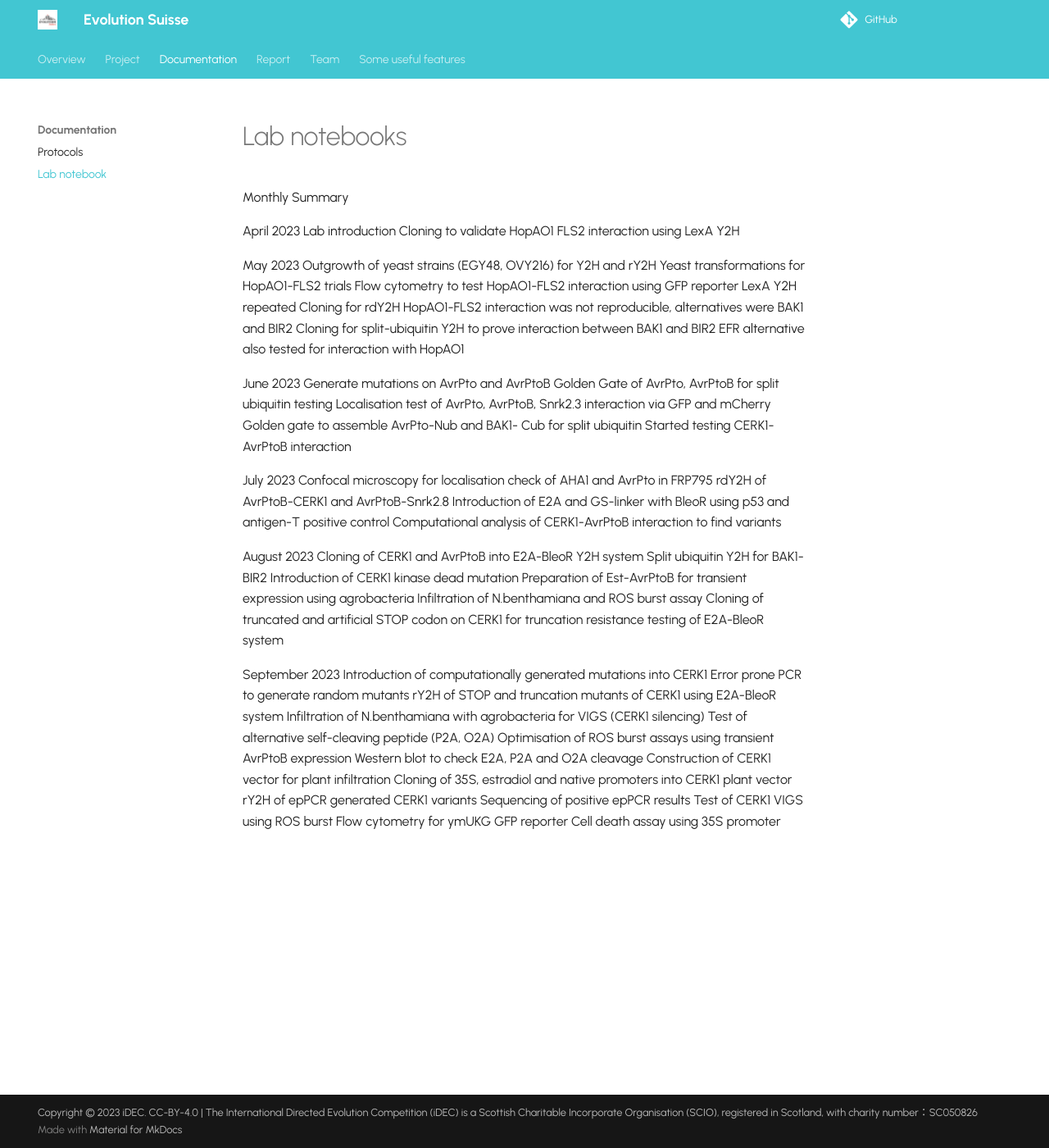
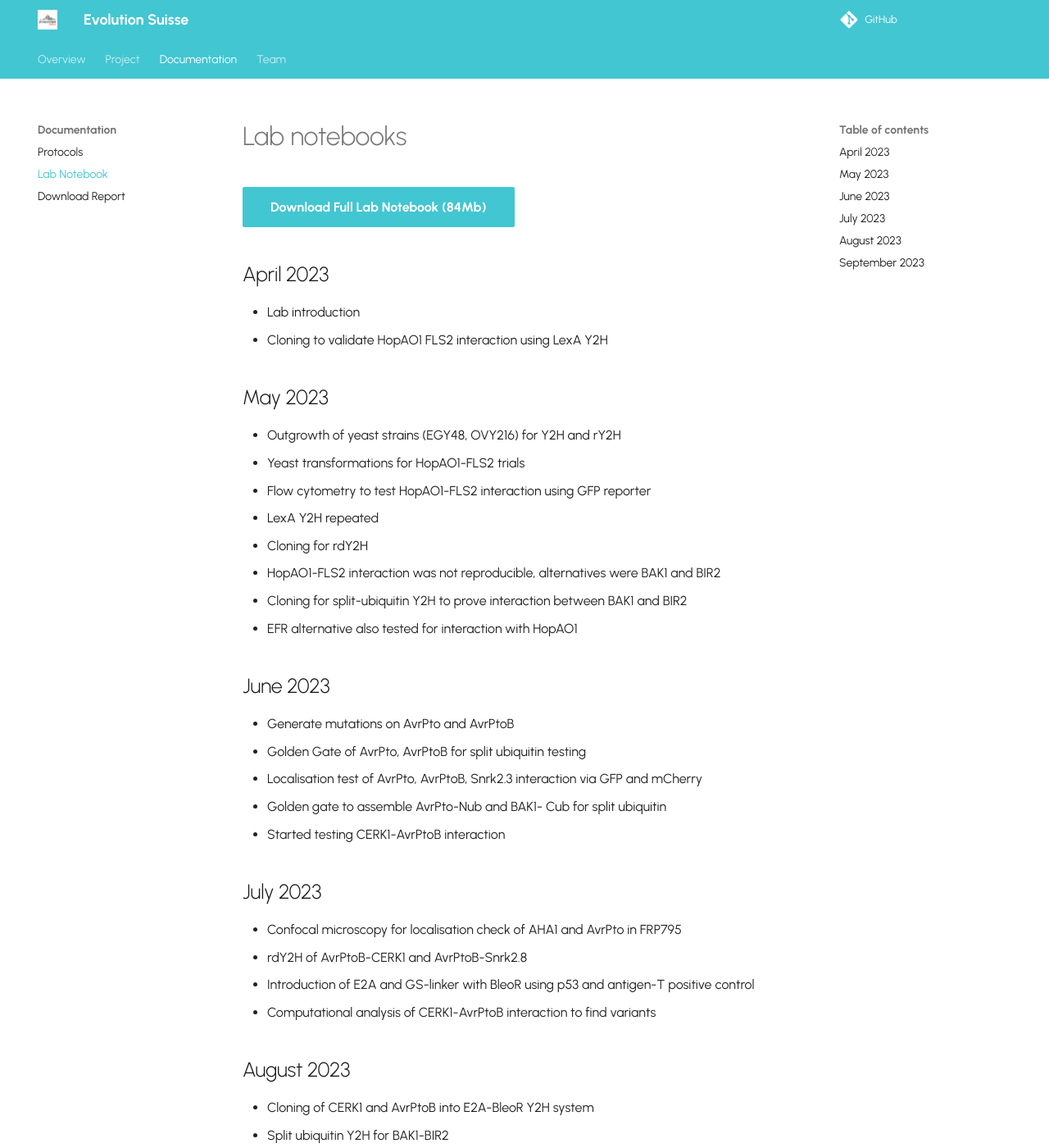
Before and after one commit to idec-teams/2023_Evolution_Suisse, an MkDocs documentation site: the page built from docs/documentation/notebook.md, in a window 1280 px wide and 1400 px high. Shown: the whole window at 82% size. Built offline with MkDocs 1.6.1 and Material for MkDocs 9.7.7, drawn with Linux system fonts in a browser that asks for light colours; comment, search, counter and statistics services are not loaded; some of the changed text lies outside the part shown.

Commit message:
format lab notebook, add download

```diff
--- a/docs/documentation/notebook.md
+++ b/docs/documentation/notebook.md
@@ -1,56 +1,56 @@
 # Lab notebooks
 
-Monthly Summary
+[Download Full Lab Notebook (84Mb)](/files/lab_notebook.pdf){ .md-button .md-button--primary }
 
-April 2023
-Lab introduction
-Cloning to validate HopAO1 FLS2 interaction using LexA Y2H
+## April 2023
+* Lab introduction
+* Cloning to validate HopAO1 FLS2 interaction using LexA Y2H
 
-May 2023
-Outgrowth of yeast strains (EGY48, OVY216) for Y2H and rY2H
-Yeast transformations for  HopAO1-FLS2 trials
-Flow cytometry to test HopAO1-FLS2 interaction using GFP reporter
-LexA Y2H repeated
-Cloning for rdY2H
-HopAO1-FLS2 interaction was not reproducible, alternatives were BAK1 and BIR2
-Cloning for split-ubiquitin Y2H to prove interaction between BAK1 and BIR2
-EFR alternative also tested for interaction with HopAO1
+## May 2023
+* Outgrowth of yeast strains (EGY48, OVY216) for Y2H and rY2H
+* Yeast transformations for  HopAO1-FLS2 trials
+* Flow cytometry to test HopAO1-FLS2 interaction using GFP reporter
+* LexA Y2H repeated
+* Cloning for rdY2H
+* HopAO1-FLS2 interaction was not reproducible, alternatives were BAK1 and BIR2
+* Cloning for split-ubiquitin Y2H to prove interaction between BAK1 and BIR2
+* EFR alternative also tested for interaction with HopAO1
 
-June 2023
-Generate mutations on AvrPto and AvrPtoB
-Golden Gate of AvrPto, AvrPtoB for split ubiquitin testing
-Localisation test of AvrPto, AvrPtoB, Snrk2.3 interaction via GFP and mCherry
-Golden gate to assemble AvrPto-Nub and BAK1- Cub for split ubiquitin
-Started testing CERK1-AvrPtoB interaction
+## June 2023
+* Generate mutations on AvrPto and AvrPtoB
+* Golden Gate of AvrPto, AvrPtoB for split ubiquitin testing
+* Localisation test of AvrPto, AvrPtoB, Snrk2.3 interaction via GFP and mCherry
+* Golden gate to assemble AvrPto-Nub and BAK1- Cub for split ubiquitin
+* Started testing CERK1-AvrPtoB interaction
 
-July 2023
-Confocal microscopy for localisation check of AHA1 and AvrPto in FRP795
-rdY2H of AvrPtoB-CERK1 and AvrPtoB-Snrk2.8
-Introduction of E2A and GS-linker with BleoR using p53 and antigen-T positive control
-Computational analysis of CERK1-AvrPtoB interaction to find variants
+## July 2023
+* Confocal microscopy for localisation check of AHA1 and AvrPto in FRP795
+* rdY2H of AvrPtoB-CERK1 and AvrPtoB-Snrk2.8
+* Introduction of E2A and GS-linker with BleoR using p53 and antigen-T positive control
+* Computational analysis of CERK1-AvrPtoB interaction to find variants
 
 
-August 2023
-Cloning of CERK1 and AvrPtoB into E2A-BleoR Y2H system
-Split ubiquitin Y2H for BAK1-BIR2
-Introduction of CERK1 kinase dead mutation
-Preparation of Est-AvrPtoB for transient expression using agrobacteria
-Infiltration of N.benthamiana and ROS burst assay
- Cloning of truncated and artificial STOP codon on CERK1 for truncation resistance testing of E2A-BleoR system
+## August 2023
+* Cloning of CERK1 and AvrPtoB into E2A-BleoR Y2H system
+* Split ubiquitin Y2H for BAK1-BIR2
+* Introduction of CERK1 kinase dead mutation
+* Preparation of Est-AvrPtoB for transient expression using agrobacteria
+* Infiltration of N.benthamiana and ROS burst assay
+* Cloning of truncated and artificial STOP codon on CERK1 for truncation resistance testing of E2A-BleoR system
 
 
-September 2023
-Introduction of computationally generated mutations into CERK1
-Error prone PCR to generate random mutants
-rY2H of STOP and truncation mutants of CERK1 using E2A-BleoR system
-Infiltration of N.benthamiana with agrobacteria for VIGS (CERK1 silencing)
-Test of alternative self-cleaving peptide (P2A, O2A)
-Optimisation of ROS burst assays using transient AvrPtoB expression
-Western blot to check E2A, P2A and O2A cleavage
-Construction of CERK1 vector for plant infiltration
-Cloning of 35S, estradiol and native promoters into CERK1 plant vector
-rY2H of epPCR generated CERK1 variants
-Sequencing of positive epPCR results
-Test of CERK1 VIGS using ROS burst
-Flow cytometry for ymUKG GFP reporter
-Cell death assay using 35S promoter
+## September 2023
+* Introduction of computationally generated mutations into CERK1
+* Error prone PCR to generate random mutants
+* rY2H of STOP and truncation mutants of CERK1 using E2A-BleoR system
+* Infiltration of N.benthamiana with agrobacteria for VIGS (CERK1 silencing)
+* Test of alternative self-cleaving peptide (P2A, O2A)
+* Optimisation of ROS burst assays using transient AvrPtoB expression
+* Western blot to check E2A, P2A and O2A cleavage
+* Construction of CERK1 vector for plant infiltration
+* Cloning of 35S, estradiol and native promoters into CERK1 plant vector
+* rY2H of epPCR generated CERK1 variants
+* Sequencing of positive epPCR results
+* Test of CERK1 VIGS using ROS burst
+* Flow cytometry for ymUKG GFP reporter
+* Cell death assay using 35S promoter
--- a/mkdocs.yml
+++ b/mkdocs.yml
@@ -59,7 +59,6 @@
       - Outlook: project/outlooks.md
   - Documentation:
       - Protocols: documentation/protocols.md
-      - Lab notebook: documentation/notebook.md
-  - Report: report.pdf
+      - Lab Notebook: documentation/notebook.md
+      - Download Report: files/report.pdf
   - Team: team.md
-  - Some useful features: useful_features.md
```
Also changed, not shown: docs/index.md (+6 -0 lines).
